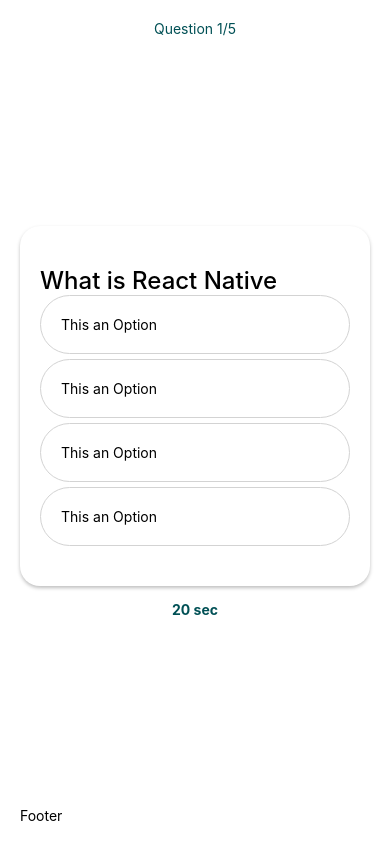
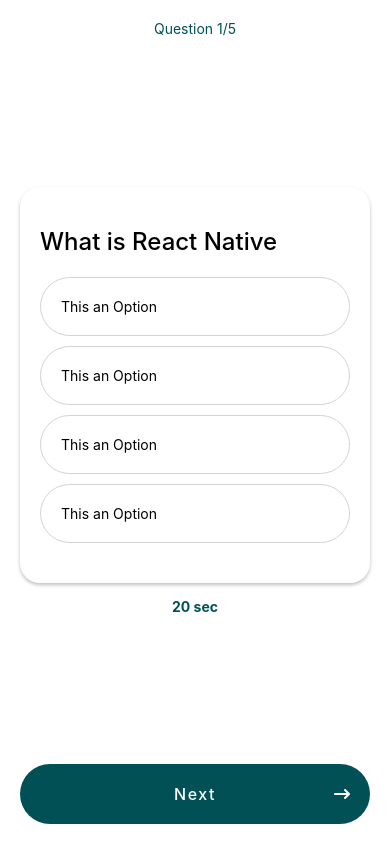
Before and after one commit to mukaramawan/Quiz-App, a React Native app: screen / in a window 390 px wide. Built offline with nearby package versions, Linux system fonts and the light colour scheme.

Commit message:
Updated Quiz Ui

```diff
--- a/src/app/QuizScreen.tsx
+++ b/src/app/QuizScreen.tsx
@@ -1,50 +1,81 @@
-import { SafeAreaView, StyleSheet, Text, View } from 'react-native'
-import React from 'react'
+import { Pressable, SafeAreaView, StyleSheet, Text, View } from "react-native";
+import React from "react";
+import FontAwesome6 from "@expo/vector-icons/FontAwesome6";
 
-import QuestionCard from '../components/QuestionCard'
+import QuestionCard from "../components/QuestionCard";
 
 function QuizScreen() {
   return (
     <SafeAreaView style={styles.screen}>
       <View style={styles.container}>
-
         <View>
           <Text style={styles.Qnumber}>Question 1/5</Text>
         </View>
 
         <View>
-      <QuestionCard/>
+          <QuestionCard />
           <Text style={styles.Qtime}>20 sec</Text>
         </View>
 
-      <View>
-        <Text>Footer</Text>
-      </View>
+        <Pressable
+          style={styles.btn}
+          onPress={() => {
+            console.log("Button Pressed!");
+          }}
+          onLongPress={() => {
+            console.log("Button Long Pressed!");
+          }}
+        >
+          <Text style={styles.btnText}>Next</Text>
+          <FontAwesome6
+            name="arrow-right-long"
+            size={16}
+            color="white"
+            style={styles.buttonIcon}
+          />
+        </Pressable>
       </View>
     </SafeAreaView>
-  )
+  );
 }
 
-export default QuizScreen
+export default QuizScreen;
 
 const styles = StyleSheet.create({
   screen: {
     flex: 1,
   },
   container: {
-        backgroundColor: 'fdfef4',
+    backgroundColor: "fdfef4",
     flex: 1,
-        justifyContent: 'space-between',
+    justifyContent: "space-between",
     padding: 20,
   },
   Qnumber: {
-        textAlign: 'center',
-        color: '#005055'
+    textAlign: "center",
+    color: "#005055",
   },
   Qtime: {
-        textAlign: 'center',
+    textAlign: "center",
     marginTop: 15,
-        fontWeight: 'bold',
-        color: '#005055',
-    }
-})
+    fontWeight: "bold",
+    color: "#005055",
+  },
+  btn: {
+    backgroundColor: "#005055",
+    padding: 20,
+    borderRadius: 100,
+    justifyContent: "center",
+    alignItems: "center",
+  },
+  btnText: {
+    color: "white",
+    fontSize: 16,
+    fontWeight: 500,
+    letterSpacing: 1.5,
+  },
+  buttonIcon: {
+    position: "absolute",
+    right: 20,
+  },
+});
--- a/src/components/QuestionCard.tsx
+++ b/src/components/QuestionCard.tsx
@@ -6,7 +6,7 @@
   return (
     <View style={styles.QuestionCard}>
       <Text style={styles.Question}>What is React Native</Text>
-      <View style={{gap: 5,}}>
+      <View style={{gap: 10,}}>
         <Option />
         <Option />
         <Option />
@@ -20,10 +20,11 @@
 
 const styles = StyleSheet.create({
   QuestionCard: {
-    backgroundColor: "white",
+    backgroundColor: 'white',
+    borderRadius: 20,
     padding: 20,
     paddingVertical: 40,
-    borderRadius: 20,
+    gap: 20,
 
     //shadows
     shadowColor: "#000",
@@ -39,5 +40,6 @@
   Question: {
     fontSize: 24,
     fontWeight: "500",
+    lineHeight: 30,
   },
 });
```
Lines whose indentation alone changed are shown as unchanged.
